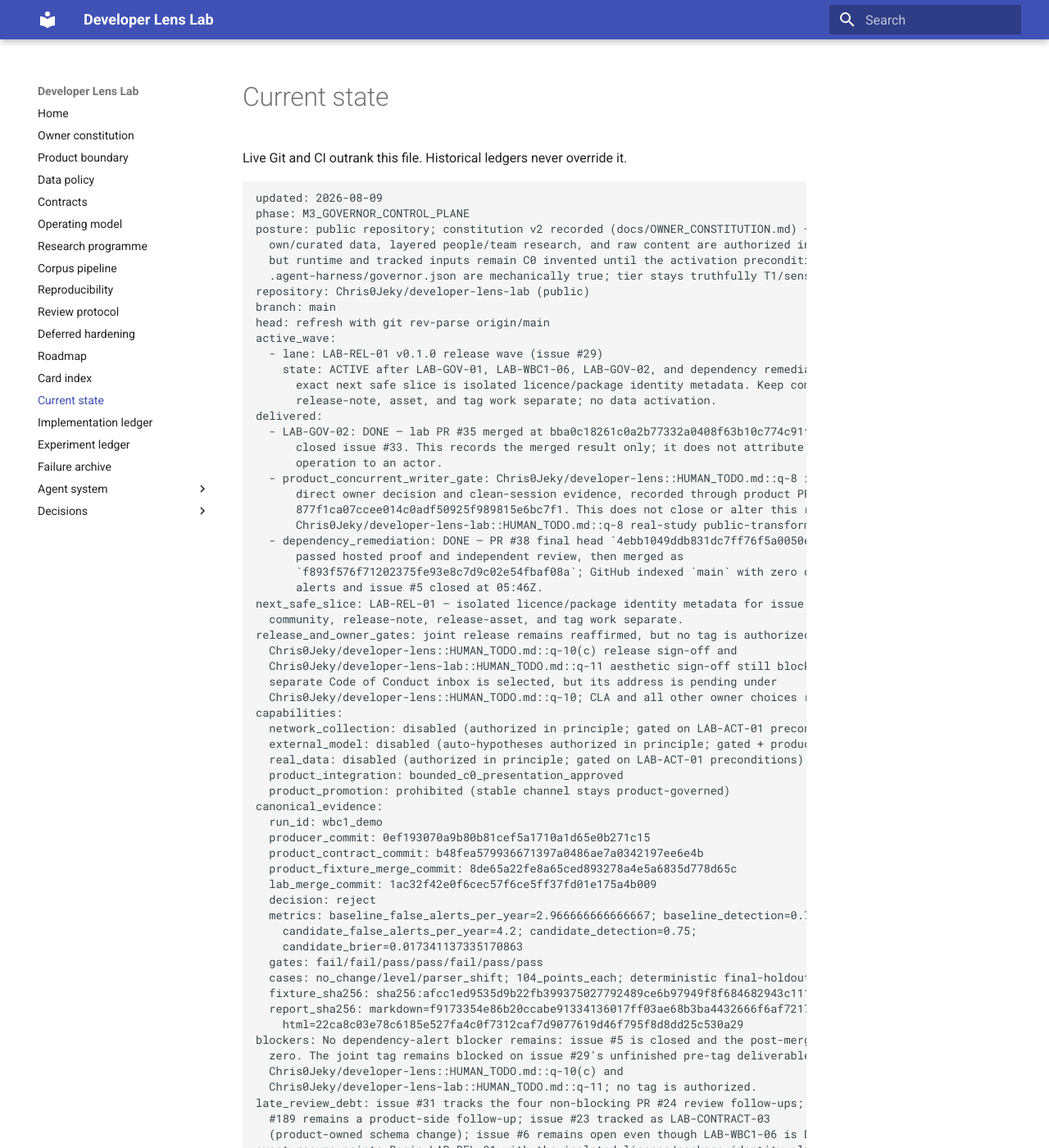
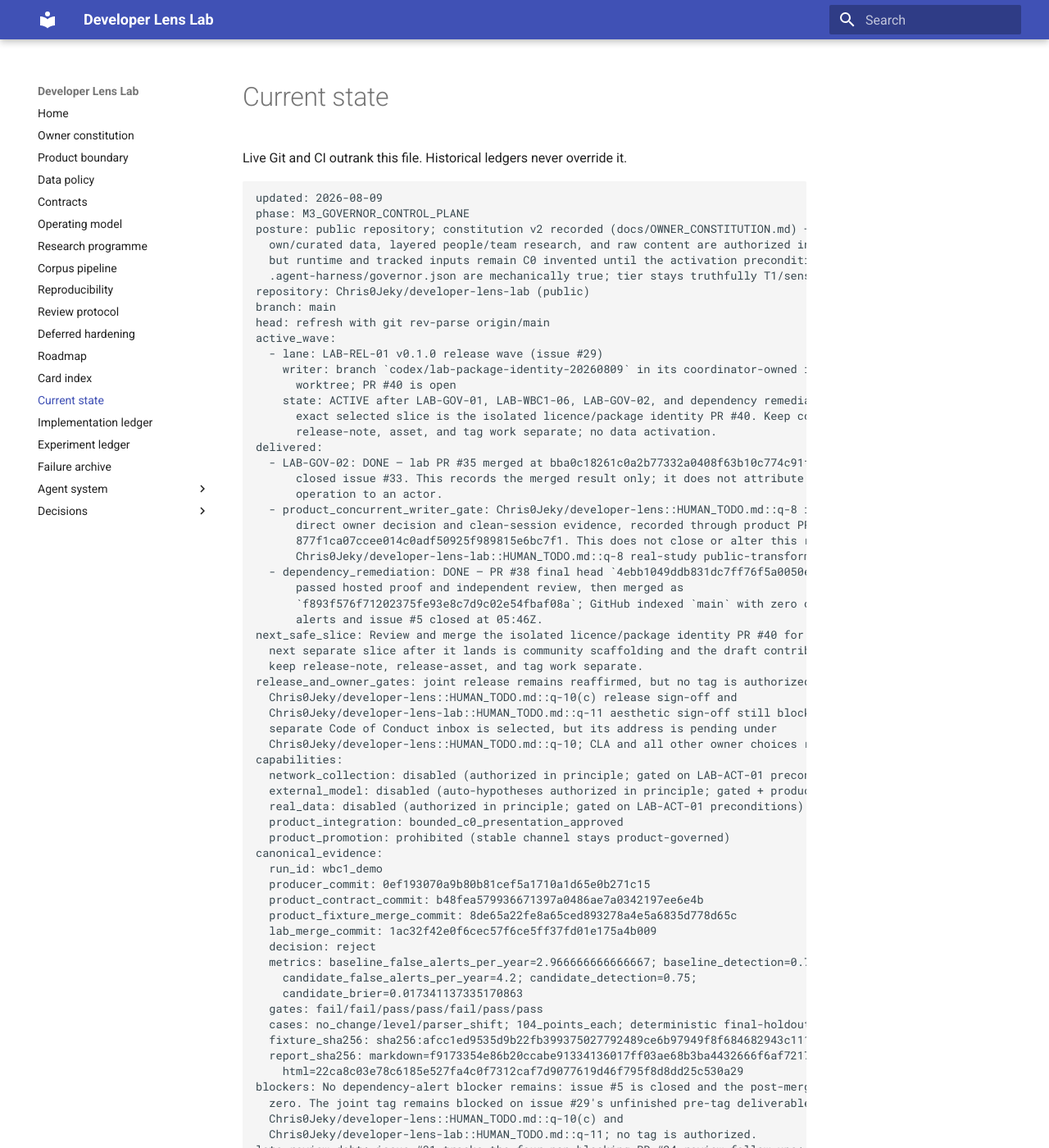
Before and after one commit to Chris0Jeky/developer-lens-lab, an MkDocs documentation site: the page built from docs/CURRENT_STATE.md, in a window 1280 px wide and 1400 px high. Shown: the whole window at 82% size. Built offline with MkDocs 1.6.1 and Material for MkDocs 9.7.7, drawn with Linux system fonts in a browser that asks for light colours; some of the changed text lies outside the part shown.

Commit message:
Record active release writer

```diff
--- a/docs/CURRENT_STATE.md
+++ b/docs/CURRENT_STATE.md
@@ -14,8 +14,10 @@ branch: main
 head: refresh with git rev-parse origin/main
 active_wave:
   - lane: LAB-REL-01 v0.1.0 release wave (issue #29)
+    writer: branch `codex/lab-package-identity-20260809` in its coordinator-owned isolated
+      worktree; PR #40 is open
     state: ACTIVE after LAB-GOV-01, LAB-WBC1-06, LAB-GOV-02, and dependency remediation #5;
-      exact next safe slice is isolated licence/package identity metadata. Keep community,
+      exact selected slice is the isolated licence/package identity PR #40. Keep community,
       release-note, asset, and tag work separate; no data activation.
 delivered:
   - LAB-GOV-02: DONE — lab PR #35 merged at bba0c18261c0a2b77332a0408f63b10c774c91f4 and
@@ -29,8 +31,9 @@ delivered:
       passed hosted proof and independent review, then merged as
       `f893f576f71202375fe93e8c7d9c02e54fbaf08a`; GitHub indexed `main` with zero open Dependabot
       alerts and issue #5 closed at 05:46Z.
-next_safe_slice: LAB-REL-01 — isolated licence/package identity metadata for issue #29. Keep
-  community, release-note, release-asset, and tag work separate.
+next_safe_slice: Review and merge the isolated licence/package identity PR #40 for issue #29. The
+  next separate slice after it lands is community scaffolding and the draft contribution policy;
+  keep release-note, release-asset, and tag work separate.
 release_and_owner_gates: joint release remains reaffirmed, but no tag is authorized.
   Chris0Jeky/developer-lens::HUMAN_TODO.md::q-10(c) release sign-off and
   Chris0Jeky/developer-lens-lab::HUMAN_TODO.md::q-11 aesthetic sign-off still block tags. A
@@ -64,9 +67,10 @@ blockers: No dependency-alert blocker remains: issue #5 is closed and the post-m
 late_review_debt: issue #31 tracks the four non-blocking PR #24 review follow-ups; product
   #189 remains a product-side follow-up; issue #23 tracked as LAB-CONTRACT-03
   (product-owned schema change); issue #6 remains open even though LAB-WBC1-06 is DONE
-exact_resume_point: Begin LAB-REL-01 with the isolated licence/package identity slice for issue #29
-  using the proved confined uv bootstrap (FR-001). Keep community/release-note/release-asset/tag
-  work separate; keep Chris0Jeky/developer-lens-lab::HUMAN_TODO.md::q-7
+exact_resume_point: Reconcile PR #40 exact-head CI/review, then merge it under the ordinary gate.
+  Begin community scaffolding only as its next separate issue #29 slice. Keep
+  release-note/release-asset/tag work separate; keep
+  Chris0Jeky/developer-lens-lab::HUMAN_TODO.md::q-7
   (CLA/external-contribution strategy), Chris0Jeky/developer-lens-lab::HUMAN_TODO.md::q-11
   (aesthetic sign-off), Chris0Jeky/developer-lens::HUMAN_TODO.md::q-10(c) release sign-off, and
   every non-C0 lane explicit and closed as applicable.
```
